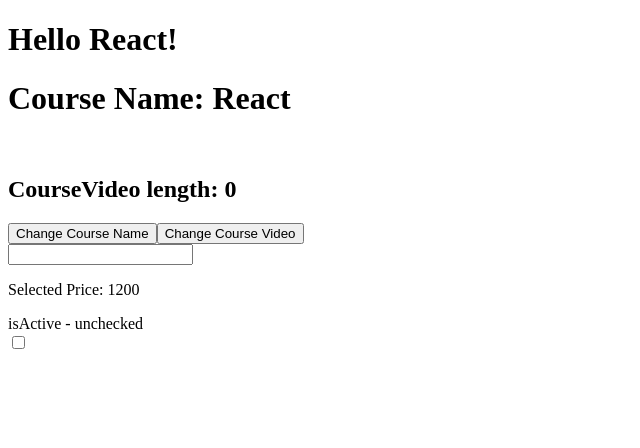
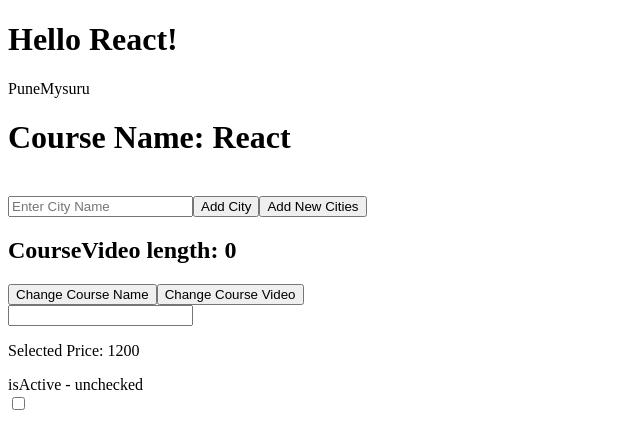
Before and after one commit to Deepak-Urs/angular-21, a React (Vite) app in the folder react-js-tutorial/: page / in a window 1280 px wide. Shown: the top 448 px of the page, without its empty margins (0-640 px from the left). Built offline with nearby package versions, Linux system fonts and the light colour scheme.

Commit message:
hooks: useState (arrays)

```diff
--- a/react-js-tutorial/src/components/UseStates.tsx
+++ b/react-js-tutorial/src/components/UseStates.tsx
@@ -5,6 +5,9 @@
     const [courseVideos, setCourseVideos] = useState(0);
     const [productPrice, setProductPrice] = useState<number>(1200);
     const [isActive, setIsActive] = useState<boolean>(false);
+
+    const [cityList, setCityList] = useState<string[]>(['Pune', 'Mysuru']);
+    const [cityName, setCityName] = useState<string>('');
 
     const changeCourseName = () => {
         courseName = "Angular";
@@ -22,9 +25,27 @@
         setIsActive(event.target.checked);
     }
 
+    const onCityNameChange = (event: any) => {
+        setCityName(event.target.value)
+    }
+
+    const addCity = () => {
+        setCityList(oldList => [...oldList, cityName]);
+    }
+
+    const addCities = () => {
+        setCityList(['a', 'b', 'c']);
+    }
+
     return <>
+        <p>{cityList}</p>
         <h1>Course Name: {courseName}</h1>
         <br></br>
+
+        <input type="text" placeholder="Enter City Name" onChange={(event) => (onCityNameChange(event))}/>
+        <button onClick={addCity}>Add City</button>
+        <button onClick={addCities}>Add New Cities</button>
+
         <h2>CourseVideo length: {courseVideos}</h2>
         <button onClick={changeCourseName}> Change Course Name</button>
         <button onClick={changeCourseVideos}> Change Course Video</button>
@@ -35,6 +56,9 @@
         isActive - {isActive ? 'checked' : 'unchecked'}
         <br></br>
         <input type="checkbox" onChange={(event) => onActiveChange(event)} />
+        <br></br>
+
+
     </>
 }
 
```
